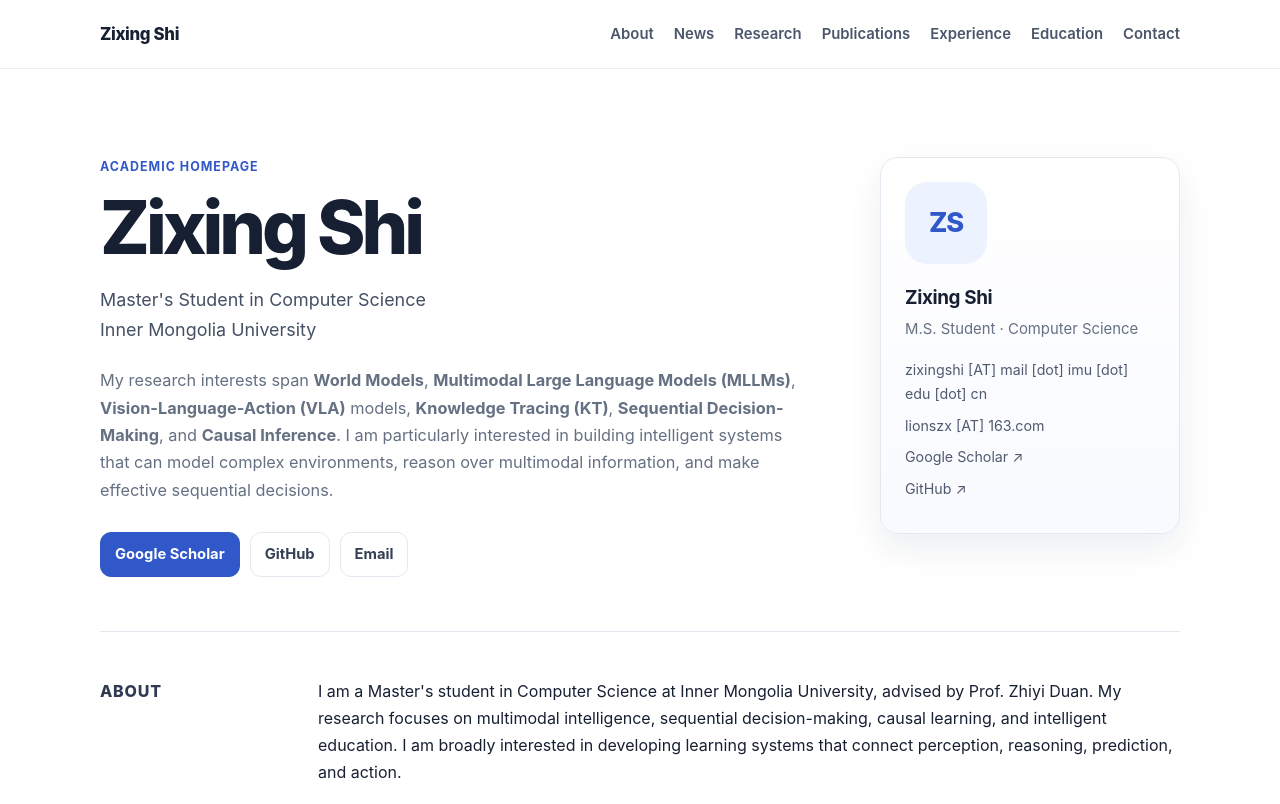
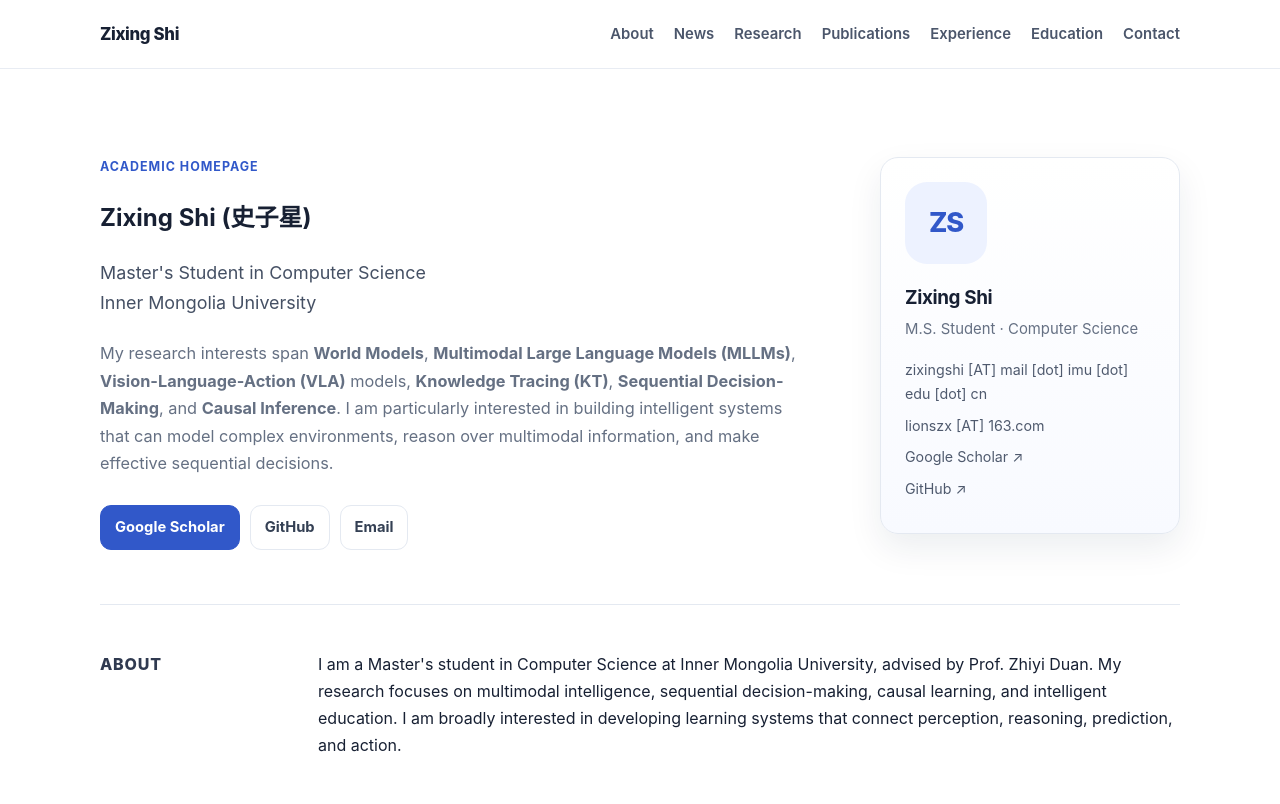
Before and after one commit to bolikt/bolikt.github.io, a plain HTML site: page index.html in a window 1280 px wide. Shown: the top 804 px of the page. Drawn offline with Linux system fonts and the light colour scheme.

Commit message:
Update index.html

```diff
--- a/index.html
+++ b/index.html
@@ -7,7 +7,7 @@
     name="description"
     content="Zixing Shi — Master's student in Computer Science at Inner Mongolia University. Research interests include World Models, MLLMs, VLA, Knowledge Tracing, Sequential Decision-Making, and Causal Inference."
   />
-  <meta name="author" content="Zixing Shi（史子星）" />
+  <meta name="author" content="Zixing Shi" />
   <meta name="theme-color" content="#ffffff" />
   <title>Zixing Shi</title>
 
@@ -526,7 +526,7 @@
   <header id="top" class="container hero">
     <div>
       <p class="eyebrow">Academic Homepage</p>
-      <h1>Zixing Shi</h1>
+      <h2>Zixing Shi (史子星)</h2>
       <p class="subtitle">
         Master's Student in Computer Science<br />
         Inner Mongolia University
```
